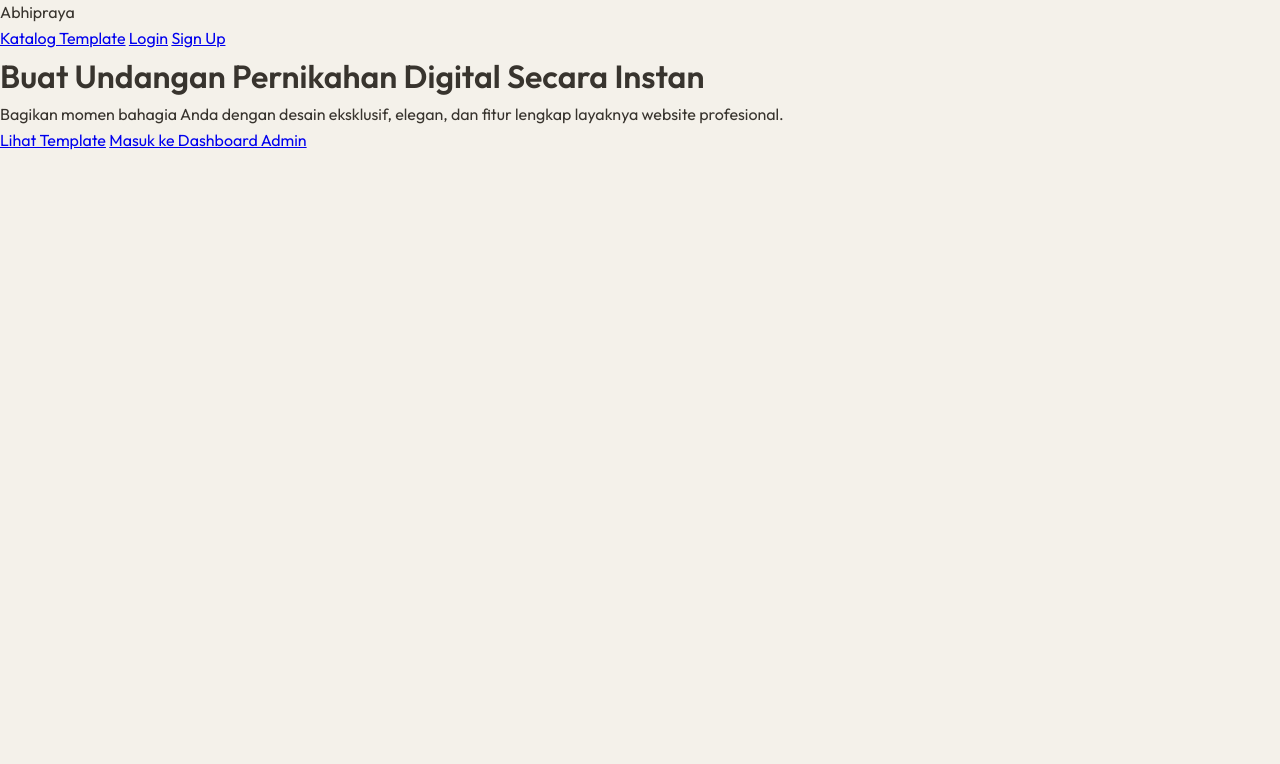
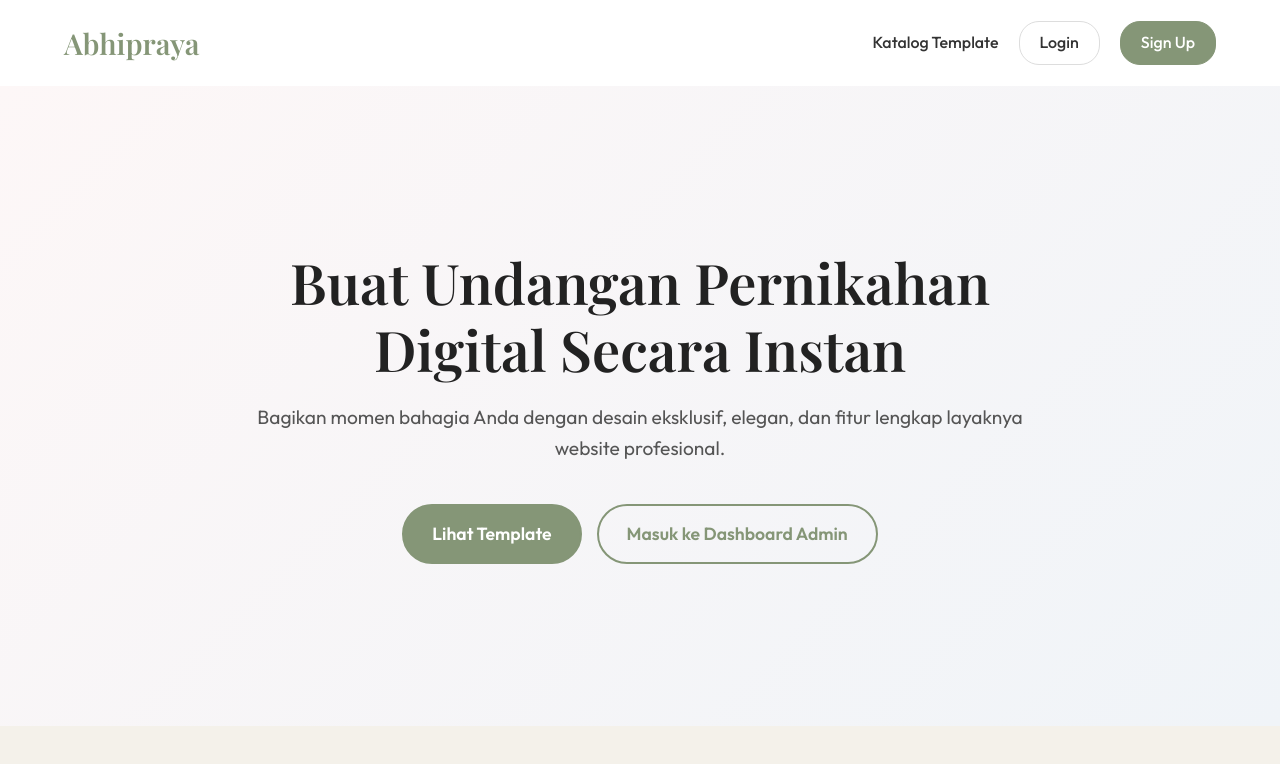
Before and after one commit to Izzysetsu/Abhipraya, a website: page index.html in a window 1280 px wide. Drawn offline with nearby package versions, Linux system fonts and the light colour scheme; a web font is replaced by a local one.

Commit message:
fix: restore missing landing page CSS

```diff
--- a/style.css
+++ b/style.css
@@ -26,6 +26,107 @@ body {
     line-height: 1.6;
     overflow-x: hidden;
 }
+
+/* ================== LANDING PAGE STYLES ================== */
+.navbar {
+    display: flex;
+    justify-content: space-between;
+    align-items: center;
+    padding: 20px 5%;
+    background: #fff;
+    box-shadow: 0 2px 10px rgba(0,0,0,0.05);
+}
+.navbar .logo {
+    font-family: var(--font-heading);
+    font-size: 1.8rem;
+    font-weight: 600;
+    color: var(--color-primary);
+}
+.nav-links {
+    display: flex;
+    align-items: center;
+    gap: 20px;
+}
+.nav-links a {
+    text-decoration: none;
+    color: #333;
+    font-weight: 500;
+}
+.btn-nav {
+    padding: 8px 20px;
+    border-radius: 20px;
+    border: 1px solid #ddd;
+    transition: all 0.2s;
+}
+.btn-nav:hover {
+    border-color: var(--color-primary);
+    color: var(--color-primary);
+}
+.btn-primary-nav {
+    background: var(--color-primary);
+    color: #fff !important;
+    border-color: var(--color-primary);
+}
+.btn-primary-nav:hover {
+    background: var(--color-primary-dark);
+    color: #fff;
+}
+.hero {
+    min-height: 80vh;
+    display: flex;
+    align-items: center;
+    justify-content: center;
+    text-align: center;
+    background: linear-gradient(135deg, #FDF7F7 0%, #F0F4F8 100%);
+    padding: 0 5%;
+}
+.hero-content {
+    max-width: 800px;
+}
+.hero-content h1 {
+    font-family: var(--font-heading);
+    font-size: 3.5rem;
+    color: #222;
+    margin-bottom: 20px;
+    line-height: 1.2;
+}
+.hero-content p {
+    font-size: 1.2rem;
+    color: #555;
+    margin-bottom: 40px;
+}
+.hero-buttons {
+    display: flex;
+    gap: 15px;
+    justify-content: center;
+}
+.btn-hero {
+    padding: 14px 28px;
+    border-radius: 30px;
+    text-decoration: none;
+    font-weight: 600;
+    transition: all 0.3s;
+    font-size: 1.1rem;
+}
+.btn-hero-primary {
+    background: var(--color-primary);
+    color: white;
+    border: 2px solid var(--color-primary);
+}
+.btn-hero-primary:hover {
+    background: var(--color-primary-dark);
+    border-color: var(--color-primary-dark);
+}
+.btn-hero-outline {
+    background: transparent;
+    border: 2px solid var(--color-primary);
+    color: var(--color-primary);
+}
+.btn-hero-outline:hover {
+    background: var(--color-primary);
+    color: white;
+}
+
 
 /* SECTION 1: COVER */
 #cover-page {
```
